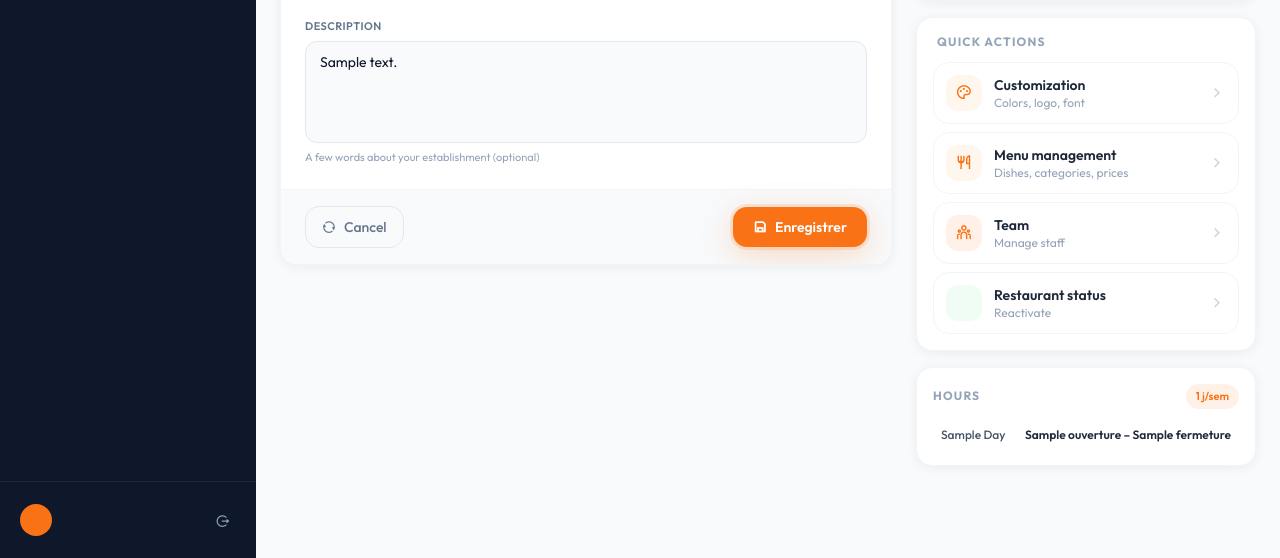
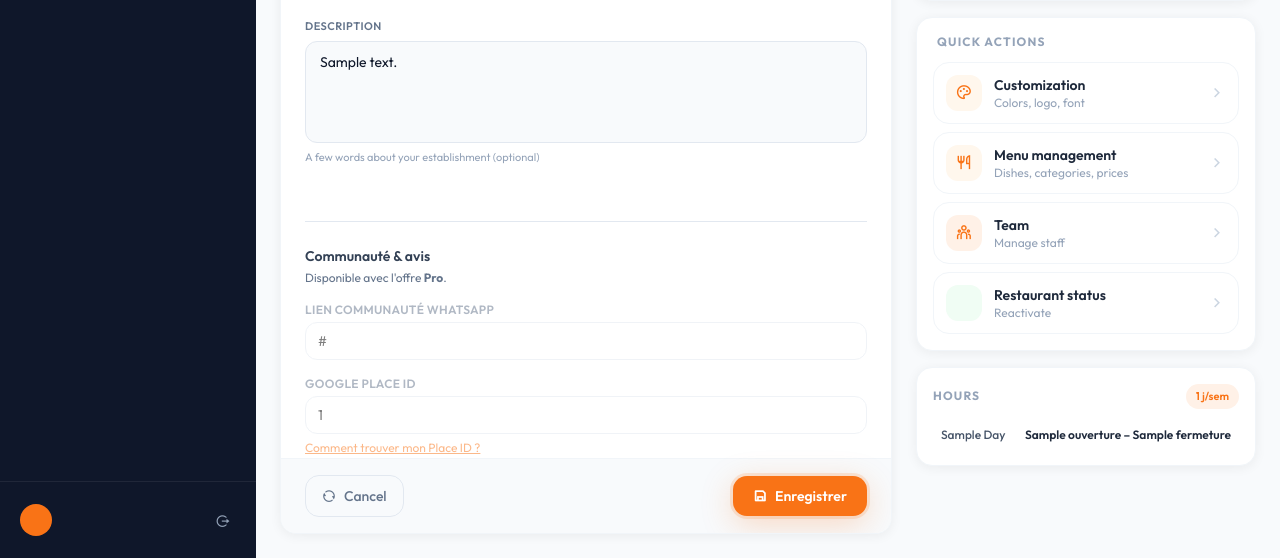
Before and after one commit to Asip90/openfood2.0, a Django app: template templates/admin_user/settings.html in a window 1280 px wide. Shown: the part 451-1009 px from the top of the page. Run offline with Django 5.2, Linux system fonts and the light colour scheme; the template is opened without the code that fills it: most values are stand-ins (such as "Sample title", 1, 10 or a date in 2020); grey boxes marked "Sample" are stand-in pictures; data that the repository does not hold is empty.

Commit message:
feat: paramètres resto — section Communauté & avis (WhatsApp, Place ID)
Co-Authored-By: Claude Opus 4.8 <noreply@anthropic.com>

```diff
--- a/base/views.py
+++ b/base/views.py
@@ -1121,6 +1121,10 @@ def restaurant_settings(request):
         restaurant.phone = request.POST.get("phone", restaurant.phone)
         restaurant.email = request.POST.get("email", restaurant.email)
         restaurant.address = request.POST.get("address", restaurant.address)
+        restaurant.whatsapp_community_url = request.POST.get(
+            "whatsapp_community_url", restaurant.whatsapp_community_url).strip()
+        restaurant.google_place_id = request.POST.get(
+            "google_place_id", restaurant.google_place_id).strip()
 
         opening_hours = {}
         for day in days_of_week:
--- a/templates/admin_user/settings.html
+++ b/templates/admin_user/settings.html
@@ -193,6 +193,44 @@
             </div>
           </div>
 
+          <div class="px-6">
+            <div class="mt-8 border-t border-slate-200 pt-6">
+              <h3 class="text-sm font-semibold text-slate-700 mb-1">Communauté &amp; avis</h3>
+              <p class="text-xs text-slate-500 mb-4">
+                {% if restaurant.is_pro %}
+                  Affichés au client après sa commande pour le fidéliser.
+                {% else %}
+                  Disponible avec l'offre <strong>Pro</strong>.
+                {% endif %}
+              </p>
+
+              <div class="space-y-4 {% if not restaurant.is_pro %}opacity-50 pointer-events-none{% endif %}">
+                <div>
+                  <label class="block text-xs font-semibold uppercase tracking-wide text-slate-500 mb-1">
+                    Lien communauté WhatsApp
+                  </label>
+                  <input type="url" name="whatsapp_community_url"
+                         value="{{ restaurant.whatsapp_community_url }}"
+                         placeholder="https://chat.whatsapp.com/..."
+                         class="w-full rounded-xl border border-slate-200 px-3 py-2 text-sm" />
+                </div>
+                <div>
+                  <label class="block text-xs font-semibold uppercase tracking-wide text-slate-500 mb-1">
+                    Google Place ID
+                  </label>
+                  <input type="text" name="google_place_id"
+                         value="{{ restaurant.google_place_id }}"
+                         placeholder="ChIJ..."
+                         class="w-full rounded-xl border border-slate-200 px-3 py-2 text-sm" />
+                  <a href="https://developers.google.com/maps/documentation/places/web-service/place-id"
+                     target="_blank" class="mt-1 inline-block text-xs text-primary underline">
+                    Comment trouver mon Place ID ?
+                  </a>
+                </div>
+              </div>
+            </div>
+          </div>
+
           <!-- Actions formulaire -->
           <div class="px-6 py-4 bg-slate-50 border-t border-slate-100 flex items-center justify-between">
             <button type="reset"
```
Also changed, not shown: base/test_parcours.py (+24 -0 lines).
